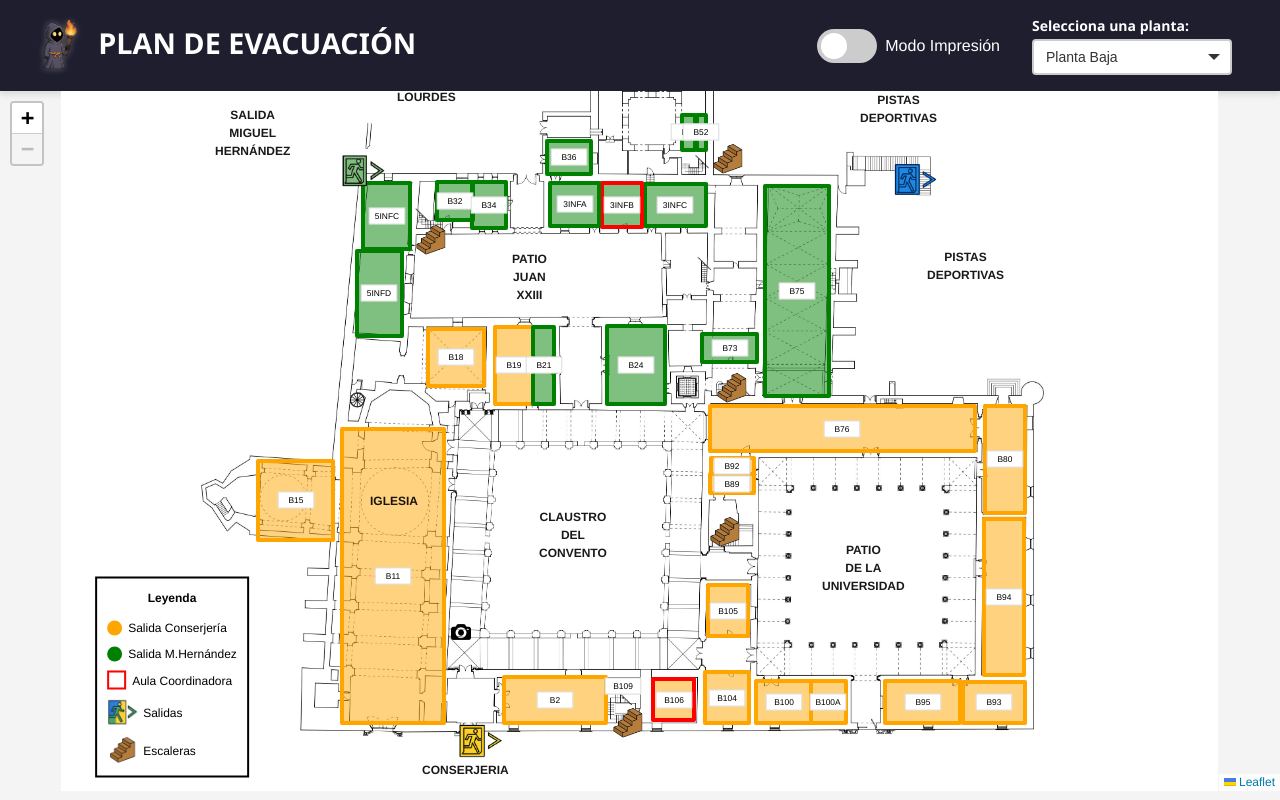
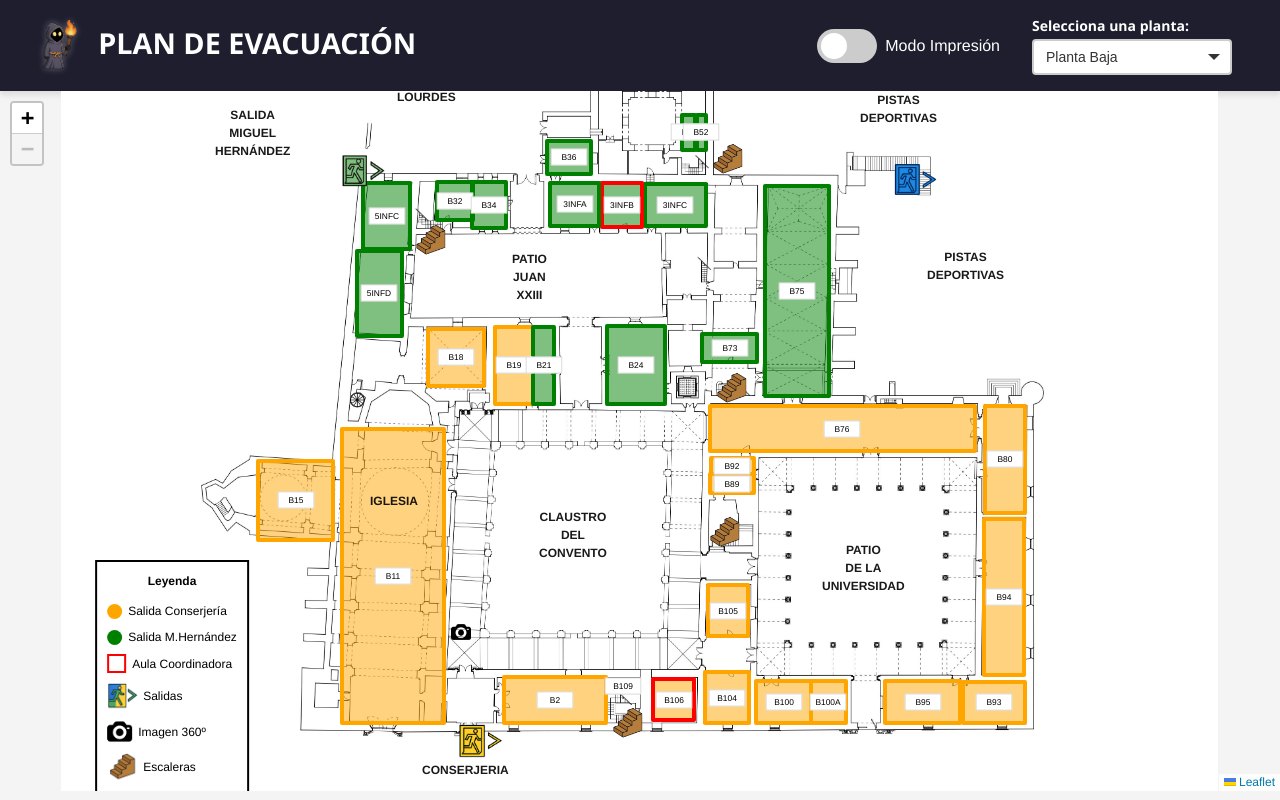
Before and after one commit to PedroGalan23/rutas-emergencia, a React (Create React App) app: page / in a window 1280 px wide. Built offline with nearby package versions, Linux system fonts and the light colour scheme.

Commit message:
leyenda camara

```diff
--- a/src/App.js
+++ b/src/App.js
@@ -399,6 +399,16 @@ function App() {
           <img src={salidaLeyenda} alt="Salidas" style={{ height: '30px', marginRight: '6px' }} />
           <span>Salidas</span>
         </div>
+
+        {/* Imagen 360º */}
+        <div style={{ display: 'flex', alignItems: 'center' }}>
+          <img
+            src={cameraIconPng}
+            alt="Imagen 360º"
+            style={{ height: '25px', marginRight: '6px' }}
+          />
+          <span>Imagen 360º</span>
+        </div>
         <div style={{ display: 'flex', alignItems: 'center' }}>
           <img src={escaleras2} alt="Escaleras" style={{ height: '30px', marginRight: '6px' }} />
           <span>Escaleras</span>
```
